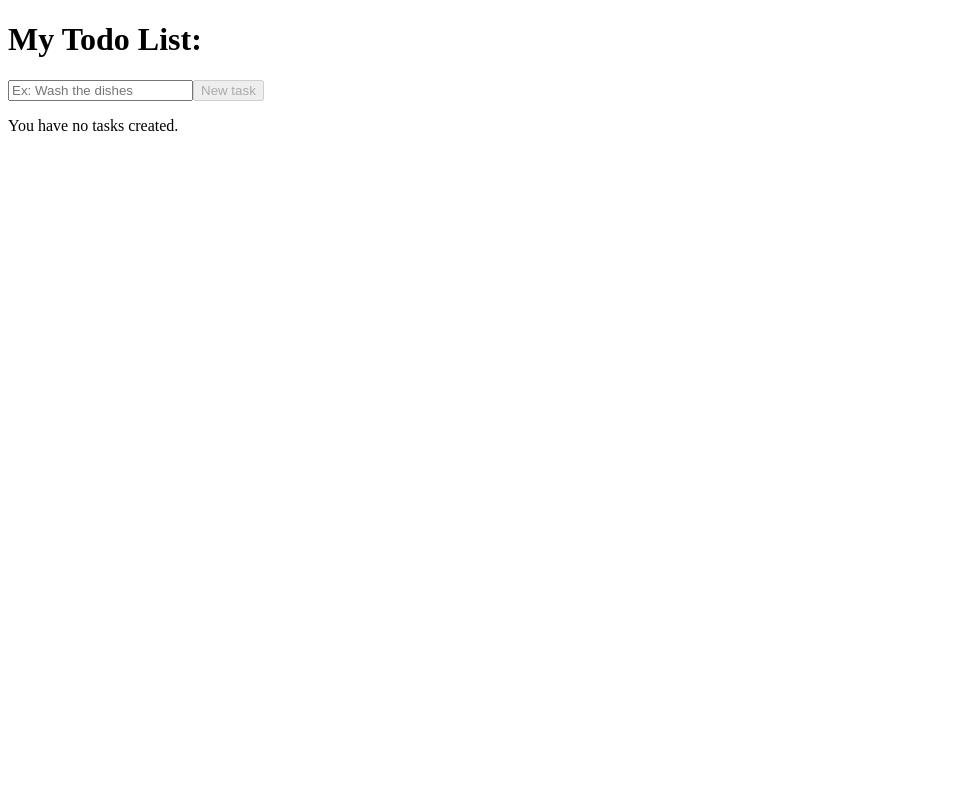
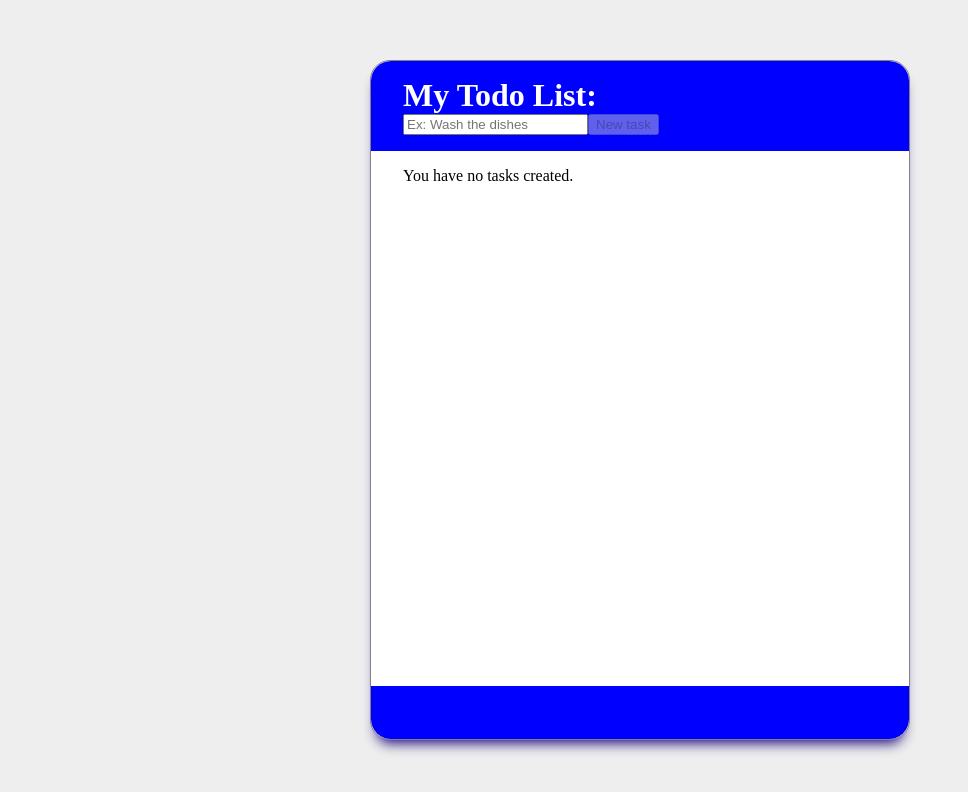
Before and after one commit to ErnanyGoncalves/ment-toledo-1, a React (Create React App) app: page / in a window 1280 px wide. Shown: the top 792 px of the page, without its empty margins (0-968 px from the left). Built offline with nearby package versions, Linux system fonts and the light colour scheme.

Commit message:
start styling

```diff
--- a/src/Pages/TodoPage/TodoPage.scss
+++ b/src/Pages/TodoPage/TodoPage.scss
@@ -0,0 +1,38 @@
+.todoContainer {
+  margin: 1rem;
+
+  border: 1px solid gray;
+  width: 540px;
+  max-width: 540px;
+  max-height: calc(100% - 2rem);
+  height: 680px;
+  border-radius: 20px;
+  background-color: white;
+  -webkit-box-shadow: 0px 10px 13px -7px #160075,
+    5px 5px 15px 5px rgba(0, 0, 0, 0);
+  box-shadow: 0px 10px 13px -7px #160075, 5px 5px 15px 5px rgba(0, 0, 0, 0);
+  display: flex;
+  flex-direction: column;
+  justify-content: space-between;
+  gap: 1rem;
+
+  .todoSearch {
+    border-radius: 20px 20px 0 0;
+  }
+
+  .todoFooter {
+    border-radius: 0 0 20px 20px;
+    height: 60px;
+  }
+
+  .todoSearch,
+  .todoFooter {
+    padding: 1rem 2rem;
+    background-color: blue;
+    color: white;
+  }
+  .todoList {
+    height: 100%;
+    padding: 0 2rem;
+  }
+}
--- a/src/Pages/TodoPage/TodoPage.tsx
+++ b/src/Pages/TodoPage/TodoPage.tsx
@@ -1,4 +1,5 @@
 import React, { ChangeEvent, FormEvent, useEffect, useState } from "react";
+import "./TodoPage.scss";
 
 /*
     Parte 1
--- a/src/index.scss
+++ b/src/index.scss
@@ -0,0 +1,36 @@
+* {
+  box-sizing: border-box;
+}
+
+body,
+h1,
+h2,
+h3,
+h4,
+h5,
+h6,
+p,
+span,
+ul,
+li,
+a {
+  margin: 0;
+  padding: 0;
+}
+
+html,
+body {
+  background-color: #eeeeee;
+  height: 100%;
+}
+
+#root {
+  height: 100%;
+  display: flex;
+  justify-content: center;
+  align-items: center;
+}
+
+// :root {
+//   font-family: "";
+// }
```
